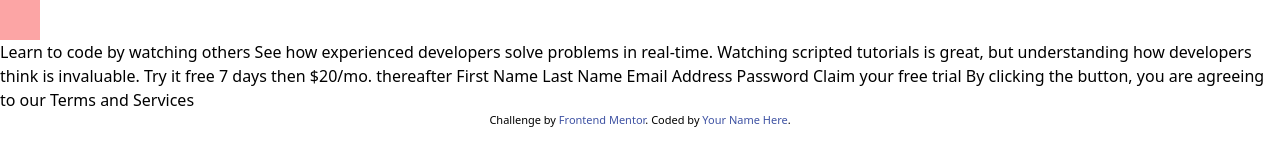
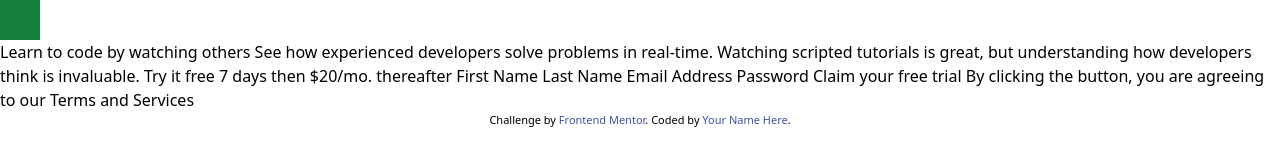
Before and after one commit to stac4uo/frontenMentorchellange1, a plain HTML site: page index.html in a window 1280 px wide. Drawn offline with Linux system fonts and the light colour scheme.

Commit message:
change div color

```diff
--- a/index.html
+++ b/index.html
@@ -25,7 +25,7 @@
 </head>
 
 <body>
-  <div class="h-10 w-10 bg-red-300"></div>
+  <div class="h-10 w-10 bg-green-700"></div>
   Learn to code by watching others
 
   See how experienced developers solve problems in real-time. Watching scripted tutorials is great,
```
Also changed, not shown: output.css.
